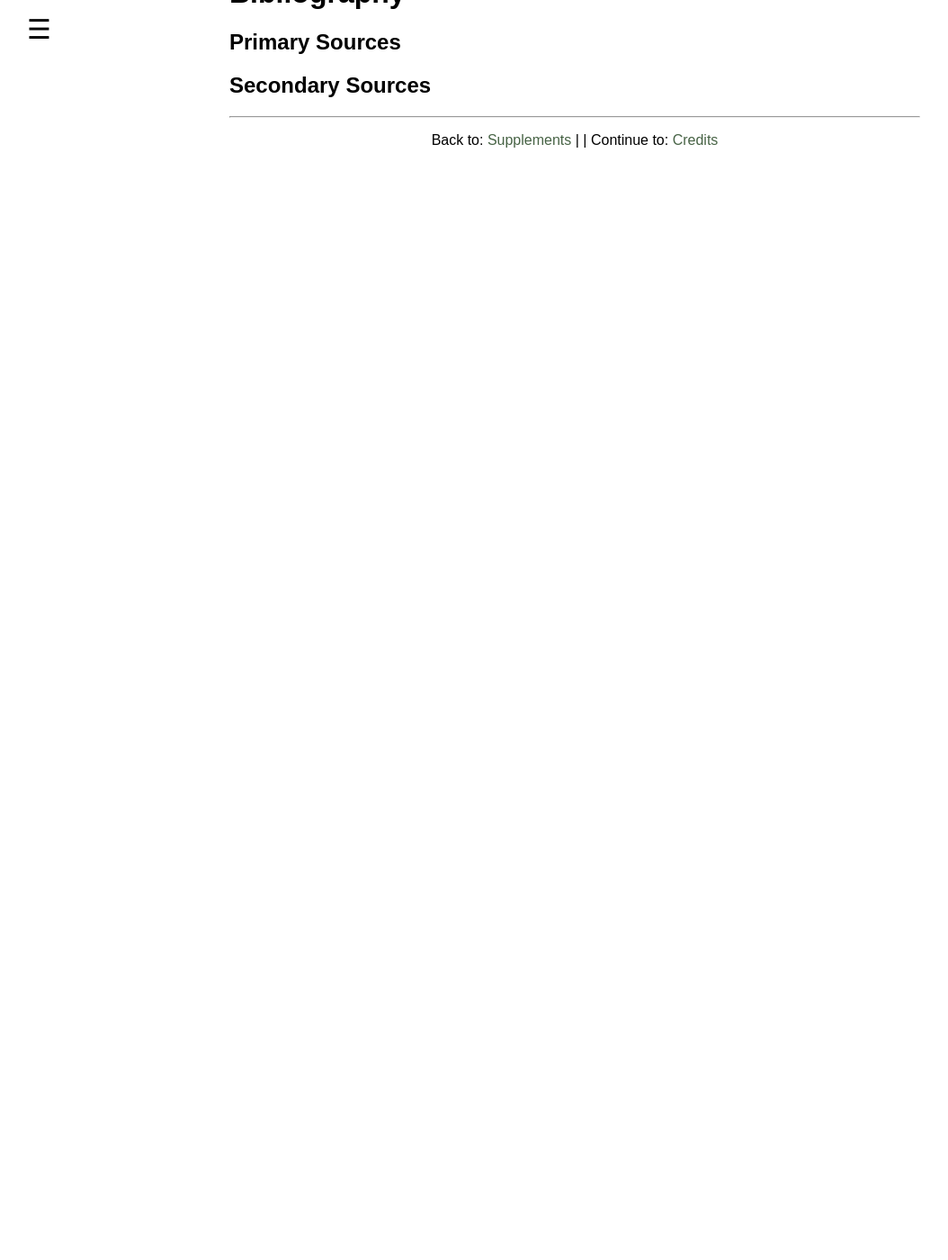
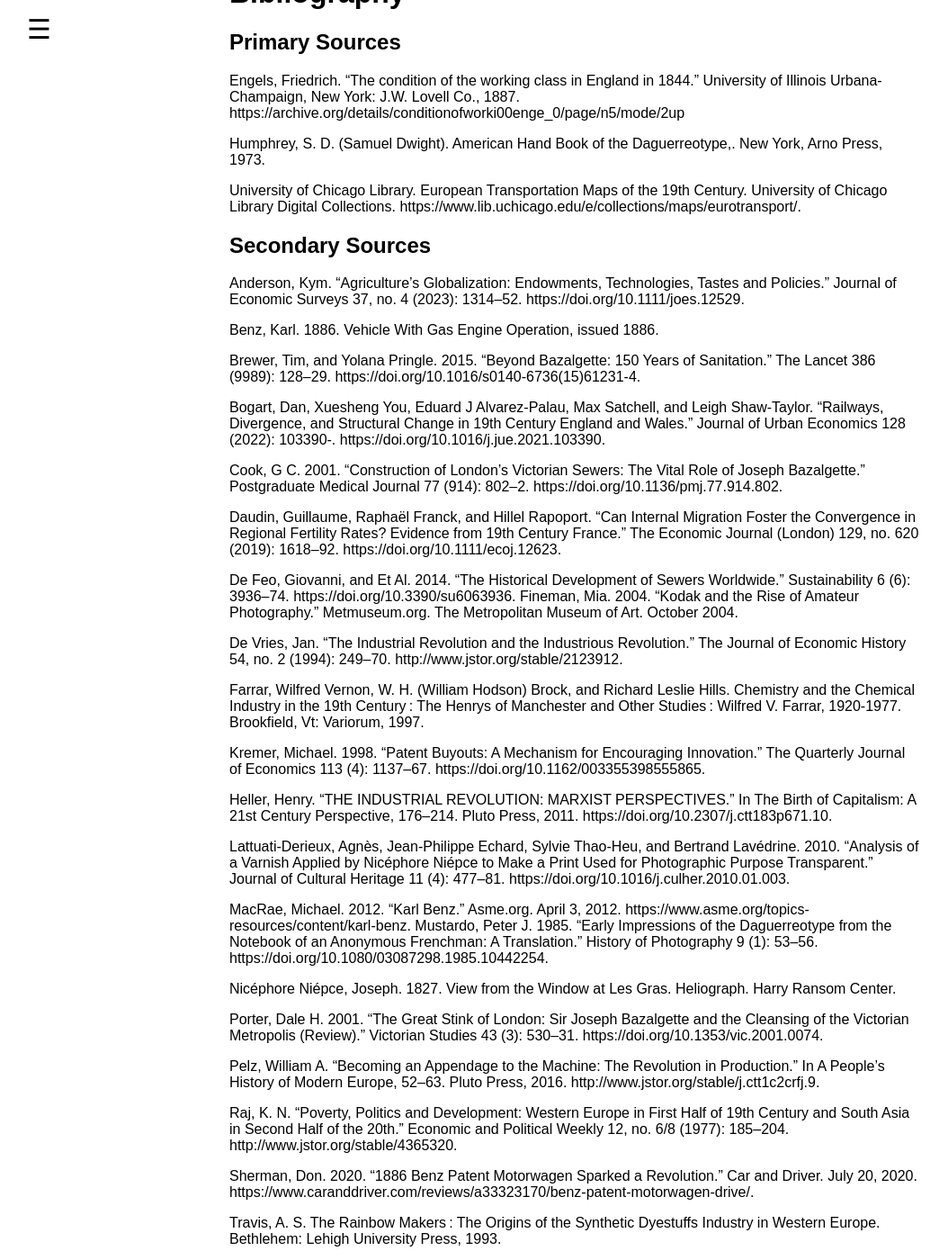
Before and after one commit to Kelley-Matthew/EUH3205, a Jekyll site: the page built from 005_bibliography.md, in a window 1280 px wide and 1400 px high, scrolled down 270 px. Shown: the whole window at 90% size, without its empty margins (1-1055 px from the left). Built offline with Jekyll 4.4.1, drawn with Linux system fonts in a browser that asks for light colours; before the commit the page ends 900 px from its top, so only the background shows below that; some of the changed text lies outside the part shown.

Commit message:
Update 005_bibliography.md

```diff
--- a/005_bibliography.md
+++ b/005_bibliography.md
@@ -7,7 +7,54 @@ number: 5
 # Bibliography
 
 ## Primary Sources
+Engels, Friedrich. “The condition of the working class in England in 1844.” University of Illinois Urbana-Champaign, New York: J.W. Lovell Co., 1887.
+https://archive.org/details/conditionofworki00enge_0/page/n5/mode/2up
+
+Humphrey, S. D.    (Samuel Dwight). American Hand Book of the Daguerreotype,. New York, Arno Press, 1973.
+
+University of Chicago Library. European Transportation Maps of the 19th Century. University of Chicago Library Digital Collections. https://www.lib.uchicago.edu/e/collections/maps/eurotransport/.
 
 
 
 ## Secondary Sources
+Anderson, Kym. “Agriculture’s Globalization: Endowments, Technologies, Tastes and Policies.” Journal of Economic Surveys 37, no. 4 (2023): 1314–52. https://doi.org/10.1111/joes.12529.
+
+Benz, Karl. 1886. Vehicle With Gas Engine Operation, issued 1886.
+
+Brewer, Tim, and Yolana Pringle. 2015. “Beyond Bazalgette: 150 Years of Sanitation.” The Lancet 386 (9989): 128–29. https://doi.org/10.1016/s0140-6736(15)61231-4.
+
+Bogart, Dan, Xuesheng You, Eduard J Alvarez-Palau, Max Satchell, and Leigh Shaw-Taylor. “Railways, Divergence, and Structural Change in 19th Century England and Wales.” Journal of Urban Economics 128 (2022): 103390-. https://doi.org/10.1016/j.jue.2021.103390.
+
+Cook, G C. 2001. “Construction of London’s Victorian Sewers: The Vital Role of Joseph Bazalgette.” Postgraduate Medical Journal 77 (914): 802–2. https://doi.org/10.1136/pmj.77.914.802.
+
+Daudin, Guillaume, Raphaël Franck, and Hillel Rapoport. “Can Internal Migration Foster the Convergence in Regional Fertility Rates? Evidence from 19th Century France.” The Economic Journal (London) 129, no. 620 (2019): 1618–92. https://doi.org/10.1111/ecoj.12623.
+
+De Feo, Giovanni, and Et Al. 2014. “The Historical Development of Sewers Worldwide.” Sustainability 6 (6): 3936–74. https://doi.org/10.3390/su6063936.
+Fineman, Mia. 2004. “Kodak and the Rise of Amateur Photography.” Metmuseum.org. The Metropolitan Museum of Art. October 2004.
+
+De Vries, Jan. “The Industrial Revolution and the Industrious Revolution.” The Journal of Economic History 54, no. 2 (1994): 249–70. http://www.jstor.org/stable/2123912.
+
+Farrar, Wilfred Vernon, W. H. (William Hodson) Brock, and Richard Leslie Hills. Chemistry and the Chemical Industry in the 19th Century : The Henrys of Manchester and Other Studies : Wilfred V. Farrar, 1920-1977. Brookfield, Vt: Variorum, 1997.
+
+Kremer, Michael. 1998. “Patent Buyouts: A Mechanism for Encouraging Innovation.” The Quarterly Journal of Economics 113 (4): 1137–67. https://doi.org/10.1162/003355398555865.
+
+Heller, Henry. “THE INDUSTRIAL REVOLUTION: MARXIST PERSPECTIVES.” In The Birth of Capitalism: A 21st Century Perspective, 176–214. Pluto Press, 2011. https://doi.org/10.2307/j.ctt183p671.10.
+
+Lattuati-Derieux, Agnès, Jean-Philippe Echard, Sylvie Thao-Heu, and Bertrand Lavédrine. 2010. “Analysis of a Varnish Applied by Nicéphore Niépce to Make a Print Used for Photographic Purpose Transparent.” Journal of Cultural Heritage 11 (4): 477–81. https://doi.org/10.1016/j.culher.2010.01.003.
+
+MacRae, Michael. 2012. “Karl Benz.” Asme.org. April 3, 2012. https://www.asme.org/topics-resources/content/karl-benz.
+Mustardo, Peter J. 1985. “Early Impressions of the Daguerreotype from the Notebook of an Anonymous Frenchman: A Translation.” History of Photography 9 (1): 53–56. https://doi.org/10.1080/03087298.1985.10442254.
+
+Nicéphore Niépce, Joseph. 1827. View from the Window at Les Gras. Heliograph. Harry Ransom Center.
+
+Porter, Dale H. 2001. “The Great Stink of London: Sir Joseph Bazalgette and the Cleansing of the Victorian Metropolis (Review).” Victorian Studies 43 (3): 530–31. https://doi.org/10.1353/vic.2001.0074.
+
+Pelz, William A. “Becoming an Appendage to the Machine: The Revolution in Production.” In A People’s History of Modern Europe, 52–63. Pluto Press, 2016. http://www.jstor.org/stable/j.ctt1c2crfj.9.
+
+Raj, K. N. “Poverty, Politics and Development: Western Europe in First Half of 19th Century and South Asia in Second Half of the 20th.” Economic and Political Weekly 12, no. 6/8 (1977): 185–204. http://www.jstor.org/stable/4365320.
+
+Sherman, Don. 2020. “1886 Benz Patent Motorwagen Sparked a Revolution.” Car and Driver. July 20, 2020. https://www.caranddriver.com/reviews/a33323170/benz-patent-motorwagen-drive/.
+
+Travis, A. S. The Rainbow Makers : The Origins of the Synthetic Dyestuffs Industry in Western Europe. Bethlehem: Lehigh University Press, 1993.
+
+Tulchinsky, Theodore H. 2018. “John Snow, Cholera, the Broad Street Pump; Waterborne Diseases Then and Now.” Case Studies in Public Health 77-99 (PMC7150208): 77–99. https://doi.org/10.1016/B978-0-12-804571-8.00017-2.
```
